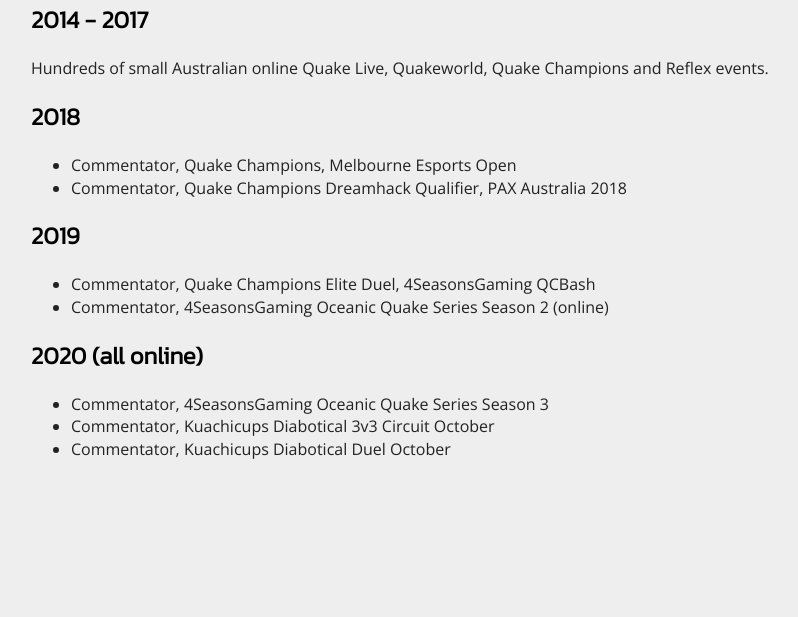
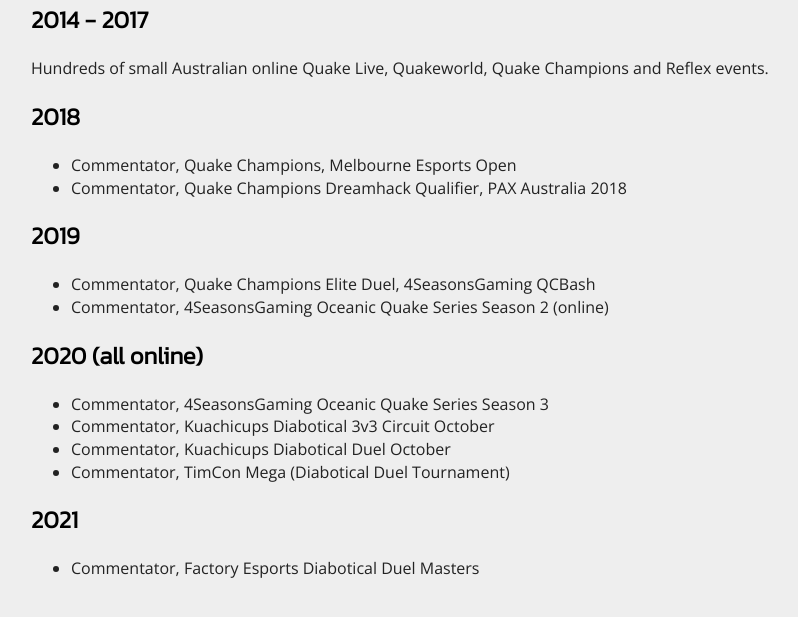
Before and after one commit to phy1um/gaming.tommarks.xyz, a plain HTML site: page casting.html in a window 1280 px wide. Shown: the part 85-702 px from the top of the page, without its empty margins (161-959 px from the left). Drawn offline with nearby package versions, Linux system fonts and the light colour scheme.

Commit message:
Added TimCon Mega and RU Factory LAN to casting

```diff
--- a/casting.html
+++ b/casting.html
@@ -29,6 +29,11 @@
             <li>Commentator, 4SeasonsGaming Oceanic Quake Series Season 3</li>
             <li>Commentator, Kuachicups Diabotical 3v3 Circuit October</li>
             <li>Commentator, Kuachicups Diabotical Duel October</li>
+            <li>Commentator, TimCon Mega (Diabotical Duel Tournament)</li>
+        </ul>
+        <h2>2021</h2>
+        <ul>
+            <li>Commentator, Factory Esports Diabotical Duel Masters</li>
         </ul>
     </section>
 </body>
```
Also changed, not shown: sched.html (+2 -2 lines).
